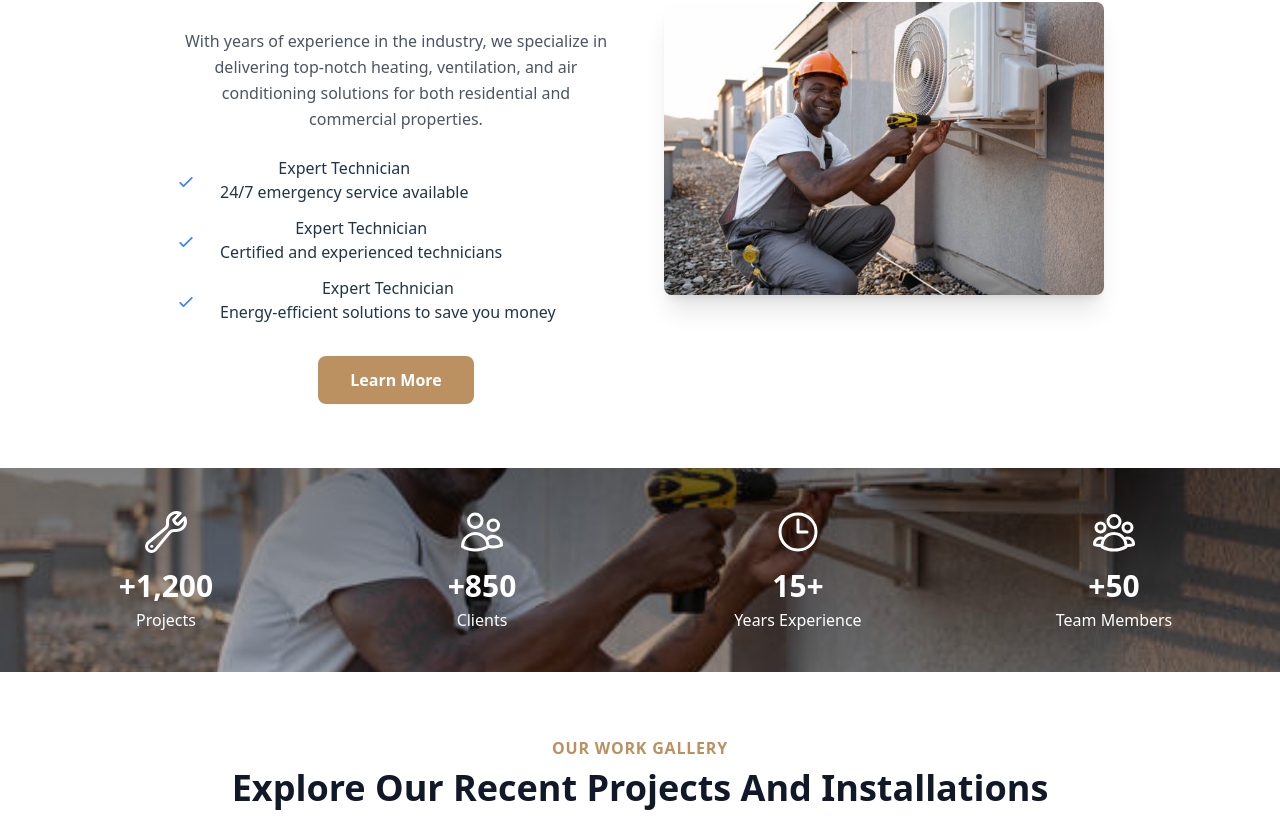
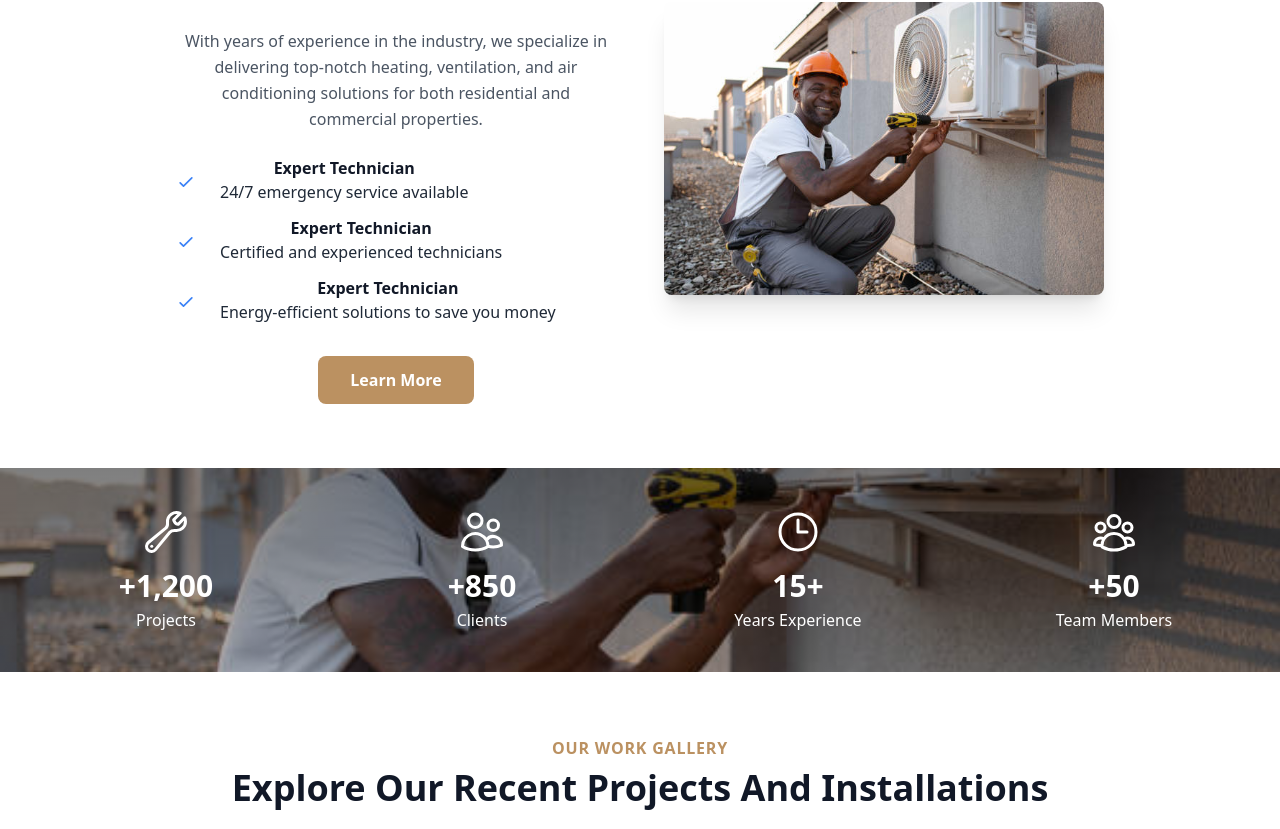
Before and after one commit to Ulrichmike/TMIndustries, a React (Vite) app: page / in a window 1280 px wide. Shown: the part 2491-3320 px from the top of the page. Built offline with nearby package versions, Linux system fonts and the light colour scheme.

Commit message:
color text 2

```diff
--- a/src/components/ChooseUs.tsx
+++ b/src/components/ChooseUs.tsx
@@ -48,8 +48,12 @@ export default function ChooseUs() {
                     />
                   </svg>
                   <div className="">
-                    <h4>Expert Technician</h4>
-                    <span>24/7 emergency service available</span>
+                    <h4 className="text-3xs text-gray-900 font-semibold">
+                      Expert Technician
+                    </h4>
+                    <span className="text-gray-800">
+                      24/7 emergency service available
+                    </span>
                   </div>
                 </li>
                 <li className="flex items-center gap-4">
@@ -68,8 +72,12 @@ export default function ChooseUs() {
                     />
                   </svg>
                   <div>
-                    <h4>Expert Technician</h4>
-                    <span>Certified and experienced technicians</span>
+                    <h4 className="text-3xs text-gray-900 font-semibold">
+                      Expert Technician
+                    </h4>
+                    <span className="text-gray-800">
+                      Certified and experienced technicians
+                    </span>
                   </div>
                 </li>
                 <li className="flex items-center gap-4">
@@ -88,8 +96,12 @@ export default function ChooseUs() {
                     />
                   </svg>
                   <div>
-                    <h4>Expert Technician</h4>
-                    <span>Energy-efficient solutions to save you money</span>
+                    <h4 className="text-3xs text-gray-900 font-semibold">
+                      Expert Technician
+                    </h4>
+                    <span className="text-gray-800">
+                      Energy-efficient solutions to save you money
+                    </span>
                   </div>
                 </li>
               </ul>
--- a/src/components/SaysAboutUs.tsx
+++ b/src/components/SaysAboutUs.tsx
@@ -44,7 +44,7 @@ export default function Testimonials() {
         <Swiper
           modules={[Navigation, Pagination, Autoplay]}
           spaceBetween={20}
-          slidesPerView={2}
+          slidesPerView={1}
           autoplay={{ delay: 2000 }}
           pagination={{ clickable: true }}
           loop={true}
```
